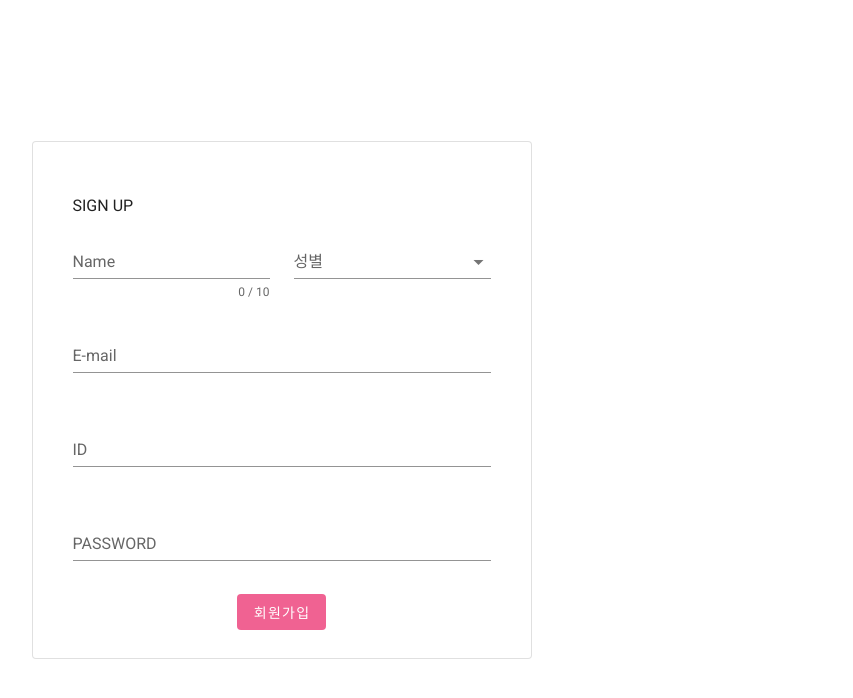
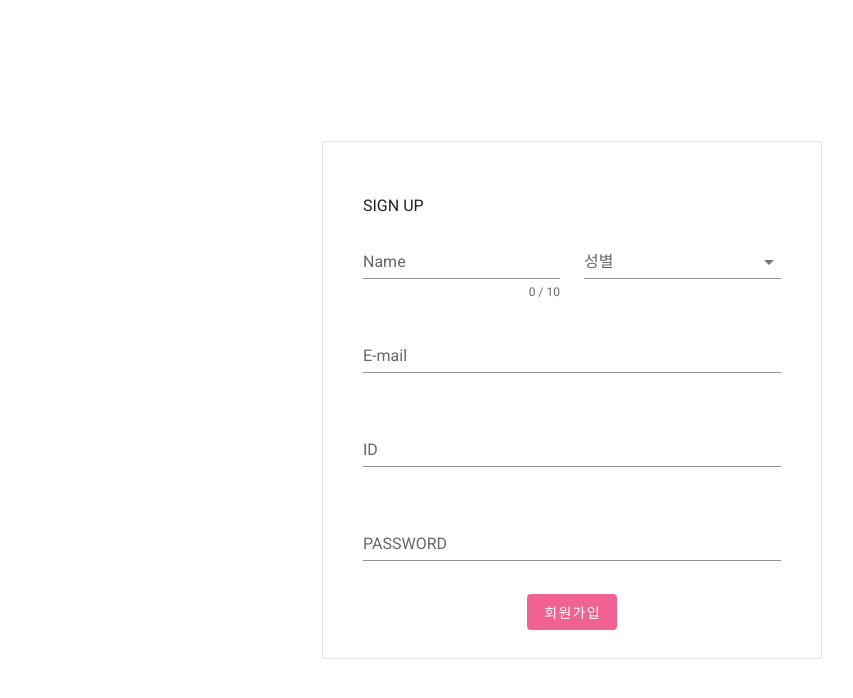
Before and after one commit to Hwangsoomin/Node, a Vue app in the folder frontend/: page /signup in a window 1280 px wide. Shown: the top 698 px of the page, without its empty margins (68-921 px from the left). Built offline with nearby package versions, Linux system fonts and the light colour scheme; what vuejs-logger would draw is missing.

Commit message:
Update Signup Page

```diff
--- a/frontend/src/views/user/Signup.vue
+++ b/frontend/src/views/user/Signup.vue
@@ -1,5 +1,6 @@
 <template>
-	<v-container justify="center">
+	<v-container class="fill-height">
+		<v-row justify="center" align="center">
 			<v-card class="ma-10 pa-10" style="max-width: 500px;" outlined>
 				<v-list-item class="pl-0">
 					<v-list-item-content>
@@ -72,12 +73,17 @@
 					</v-row>
 				</v-form>
 			</v-card>
-		<v-snackbar v-model="snackbar.show" :timeout="2000" :color="snackbar.color">
+			<v-snackbar
+				v-model="snackbar.show"
+				:timeout="2000"
+				:color="snackbar.color"
+			>
 				{{ snackbar.text }}
 				<v-btn justify="center" text v-on:click="snackbar.show = false">
 					close
 				</v-btn>
 			</v-snackbar>
+		</v-row>
 	</v-container>
 </template>
 
```
Lines whose indentation alone changed are shown as unchanged.
